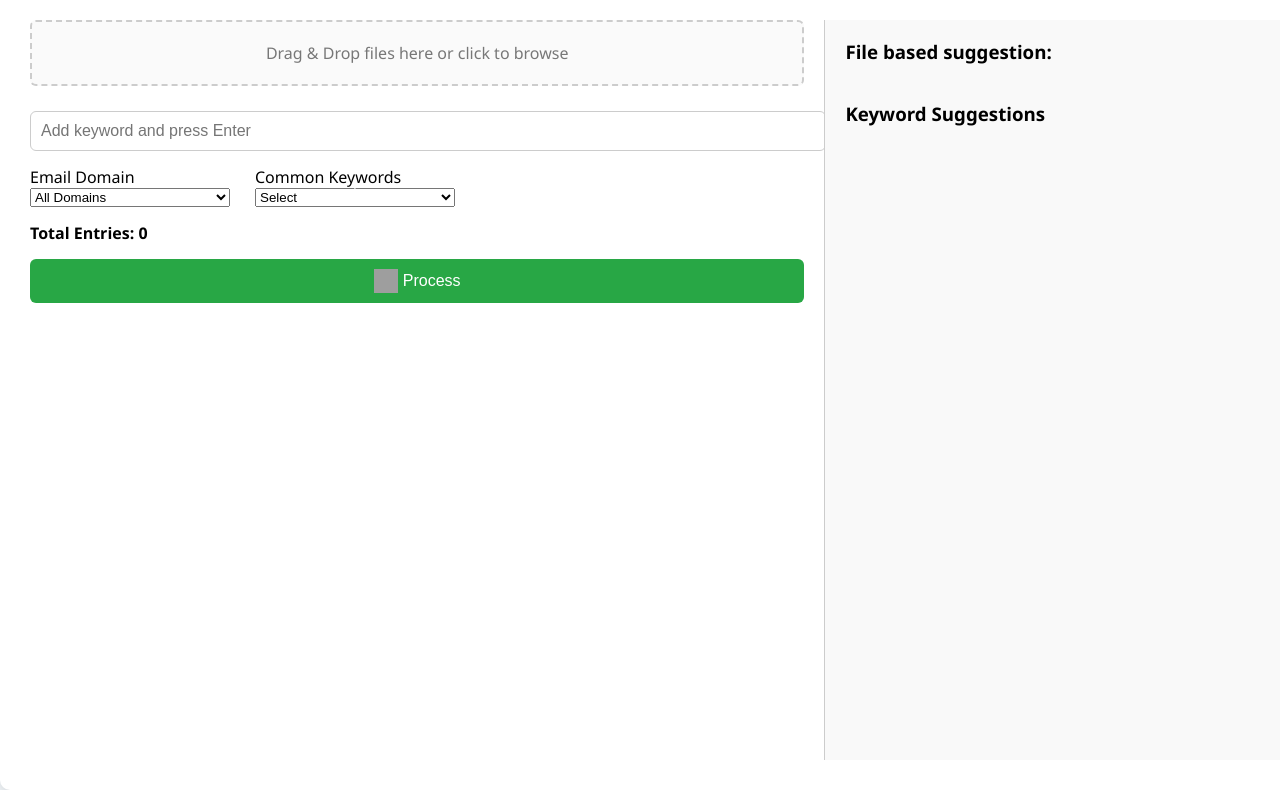
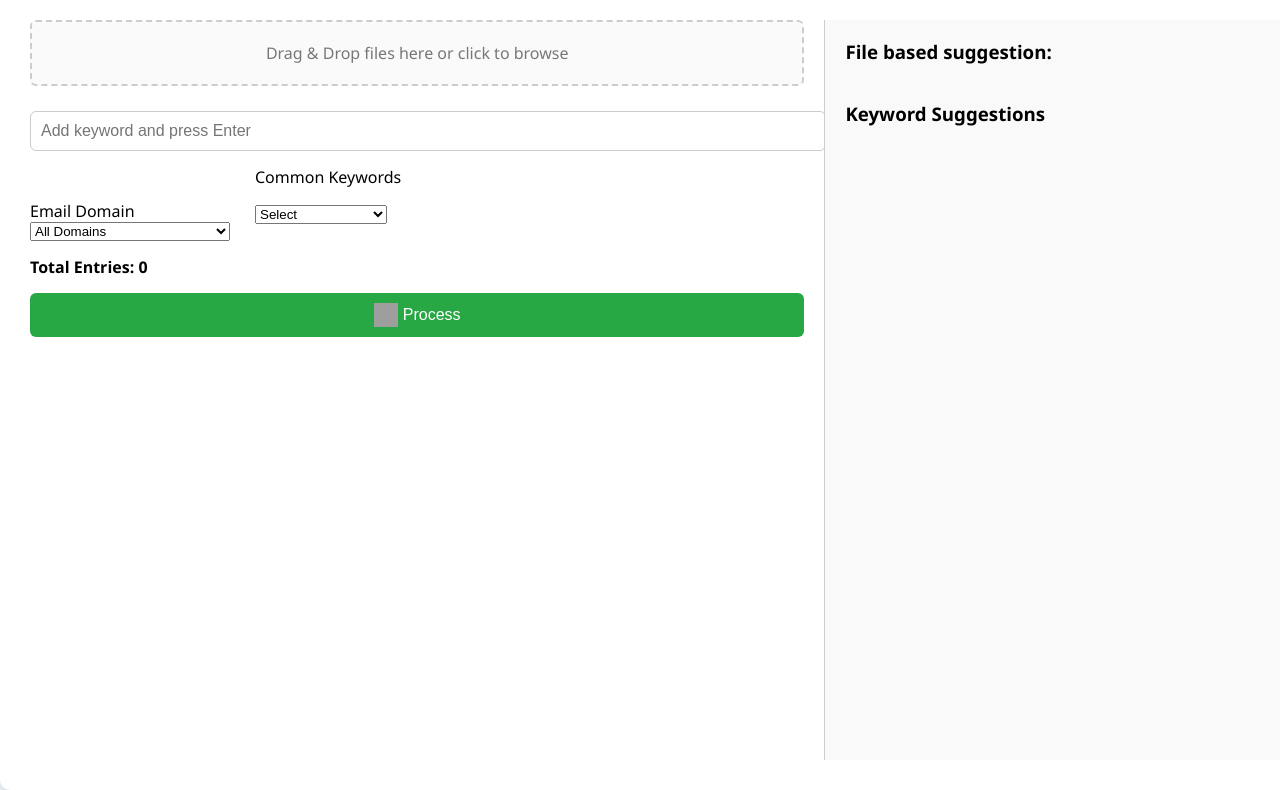
Before and after one commit to prakashsharma19/dep, a plain HTML site: page index.html in a window 1280 px wide. Shown: the part 73-863 px from the top of the page. Drawn offline with Linux system fonts and the light colour scheme; grey boxes are pictures that could not be loaded.

Commit message:
Fix common keywords dropdown layout

```diff
--- a/index.html
+++ b/index.html
@@ -179,13 +179,10 @@
       margin-bottom: 15px;
     }
     .common-keywords select {
-      padding-right: 30px;
+      padding-right: 0;
     }
     #addCommonKeyword {
-      position: absolute;
-      right: 5px;
-      top: 50%;
-      transform: translateY(-50%);
+      margin-left: 5px;
       background: none;
       border: none;
       cursor: pointer;
```
